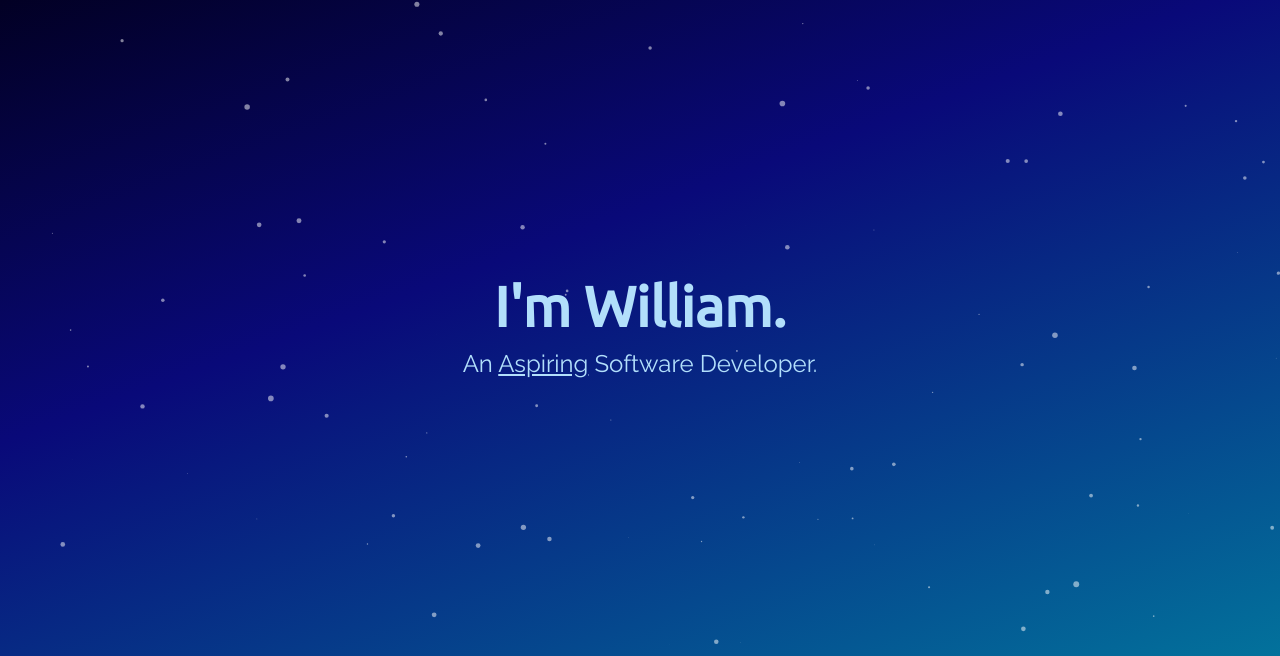
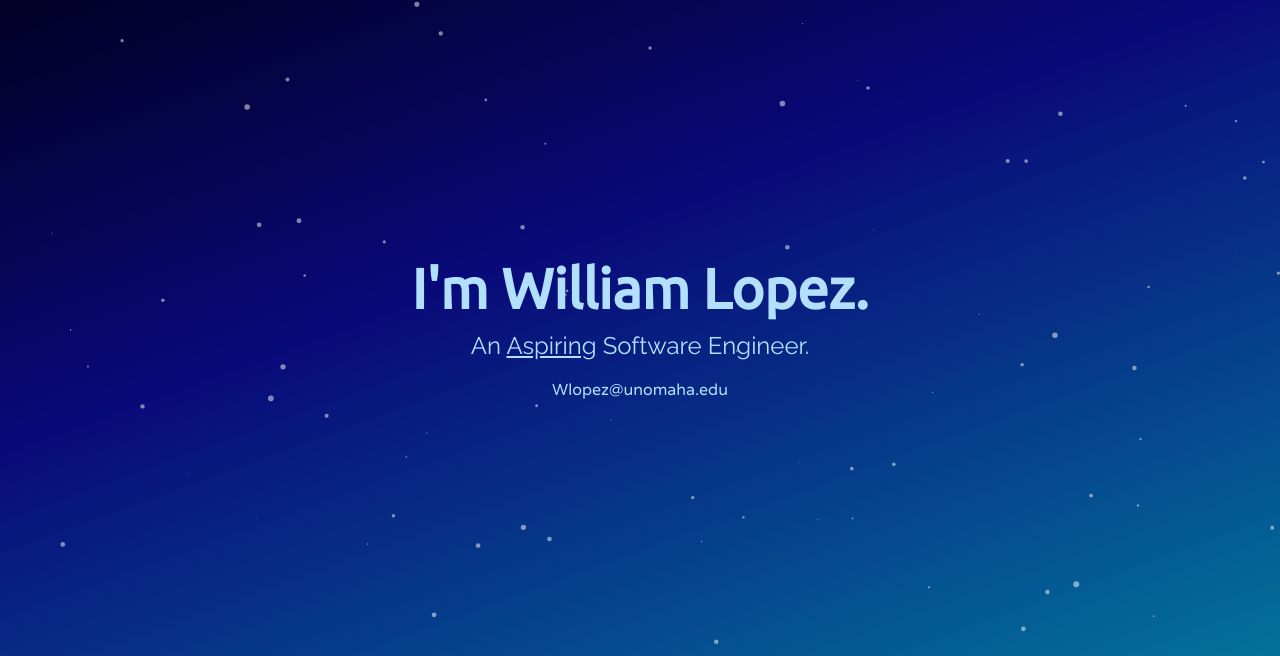
Before and after one commit to Williampsp1/William-Lopez-Site, a plain HTML site: page index.html in a window 1280 px wide. Shown: the top 656 px of the page. Drawn offline with nearby package versions, Linux system fonts and the light colour scheme.

Commit message:
changed h1

```diff
--- a/index.html
+++ b/index.html
@@ -21,18 +21,10 @@
   <div class="main">
     <div class="top-container">
 
+      <h1>I'm William Lopez.</h1>
 
-
-
-
-        <h1>I'm William.</h1>
-
-        <h2>An <span class="pro">Aspiring</span> Software Developer.</h2>
-
-
-
-
-
+      <h2>An <span class="pro">Aspiring</span> Software Engineer.</h2>
+      <h3>Wlopez@unomaha.edu</h3>
 
     </div>
     <div class="link">
@@ -44,13 +36,8 @@
       <a href="https://www.pcbuild.me"><img src="images/desktop-computer.png"></a>
 
 
-
-
       <p class="copyright">© 2018 Lopez.</p>
     </div>
-
-
-
 
 
     <script src="https://cdn.jsdelivr.net/npm/particles.js@2.0.0/particles.min.js">
```
Lines whose indentation alone changed are shown as unchanged.
